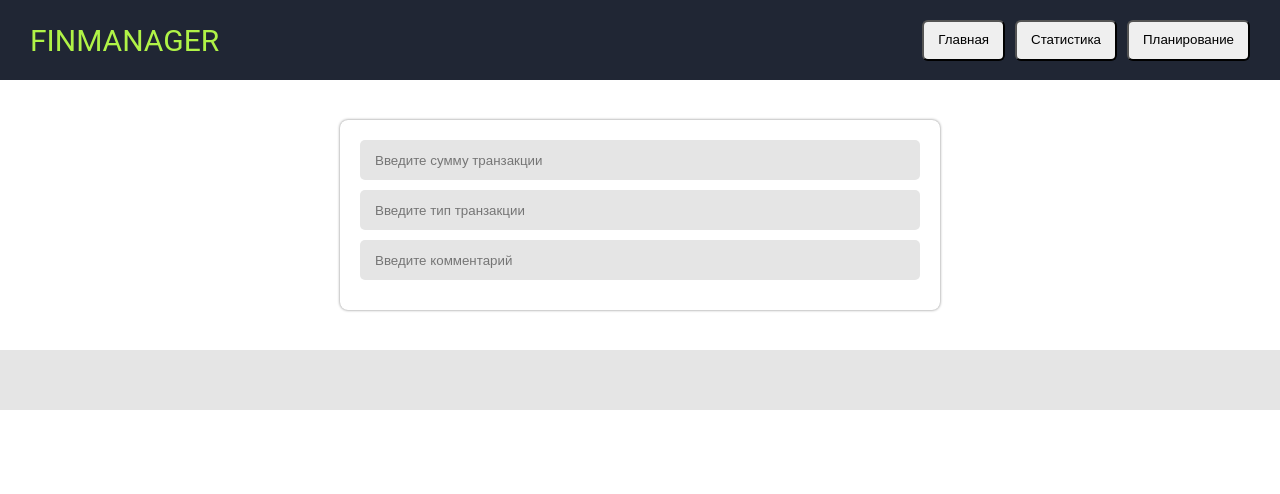
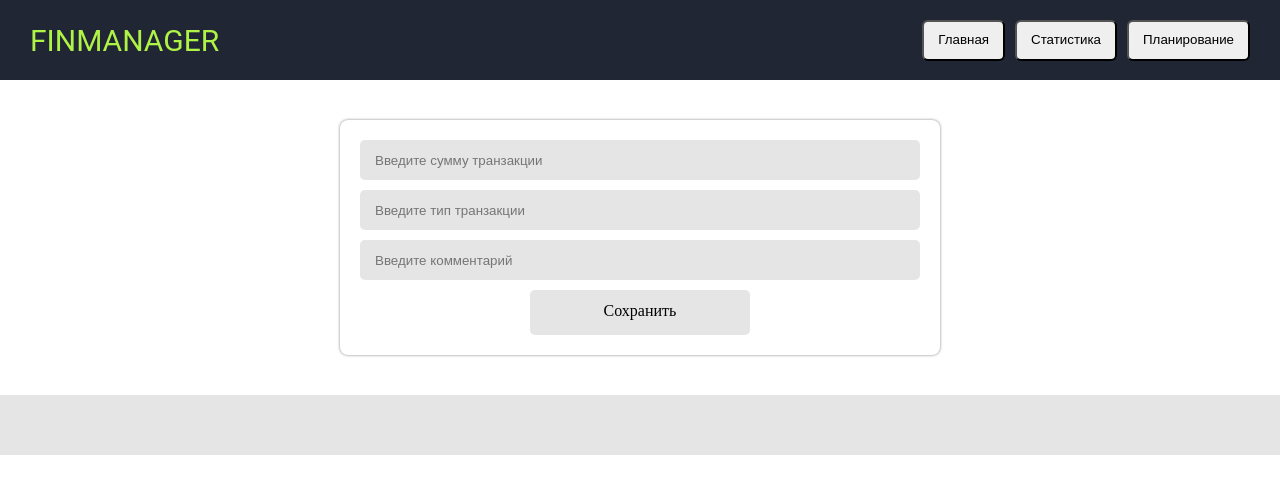
Before and after one commit to ipapMaster/ReactDev, a React (Create React App) app: page / in a window 1280 px wide. Shown: the top 494 px of the page. Built offline with nearby package versions, Linux system fonts and the light colour scheme.

Commit message:
Button Added

```diff
--- a/src/components/pages/Main.jsx
+++ b/src/components/pages/Main.jsx
@@ -4,7 +4,7 @@ import Footer from "../views/global/Footer";
 import InputComponent from "../comps/Input";
 import css from "../../styles/form";
 
-const { FormContainer } = css
+const { FormContainer, Button } = css
 
 const Main = () => {
     return (
@@ -14,6 +14,7 @@ const Main = () => {
                 <InputComponent placeholder={"Введите сумму транзакции"} />
                 <InputComponent placeholder={"Bведите тип транзакции"} />
                 <InputComponent placeholder={"Введите комментарий"} />
+                <Button backgroundColor={"rgb(229, 229, 229)"}>Сохранить</Button>
             </FormContainer>
             <Footer />
         </React.Fragment>
--- a/src/styles/form.js
+++ b/src/styles/form.js
@@ -26,9 +26,23 @@ const css = {
         border-radius: 5px;
         padding-left: 15px;
         margin-bottom: 10px;
-        :last-child {
-            margin-top: 0;
+        &:last-child {
+            margin-bottom: 0;
         }
+    `,
+    Button: styled.span`
+        display: block;
+        position: relative;
+        width: 220px;
+        height: 45px;
+        line-height: 42px;
+        border-radius: 5px;
+        text-align: center;
+        background-color: ${props => props.backgroundColor};
+        &:hover {
+            color: red;
+        }
+        cursor: pointer;
     `
 }
 
```
